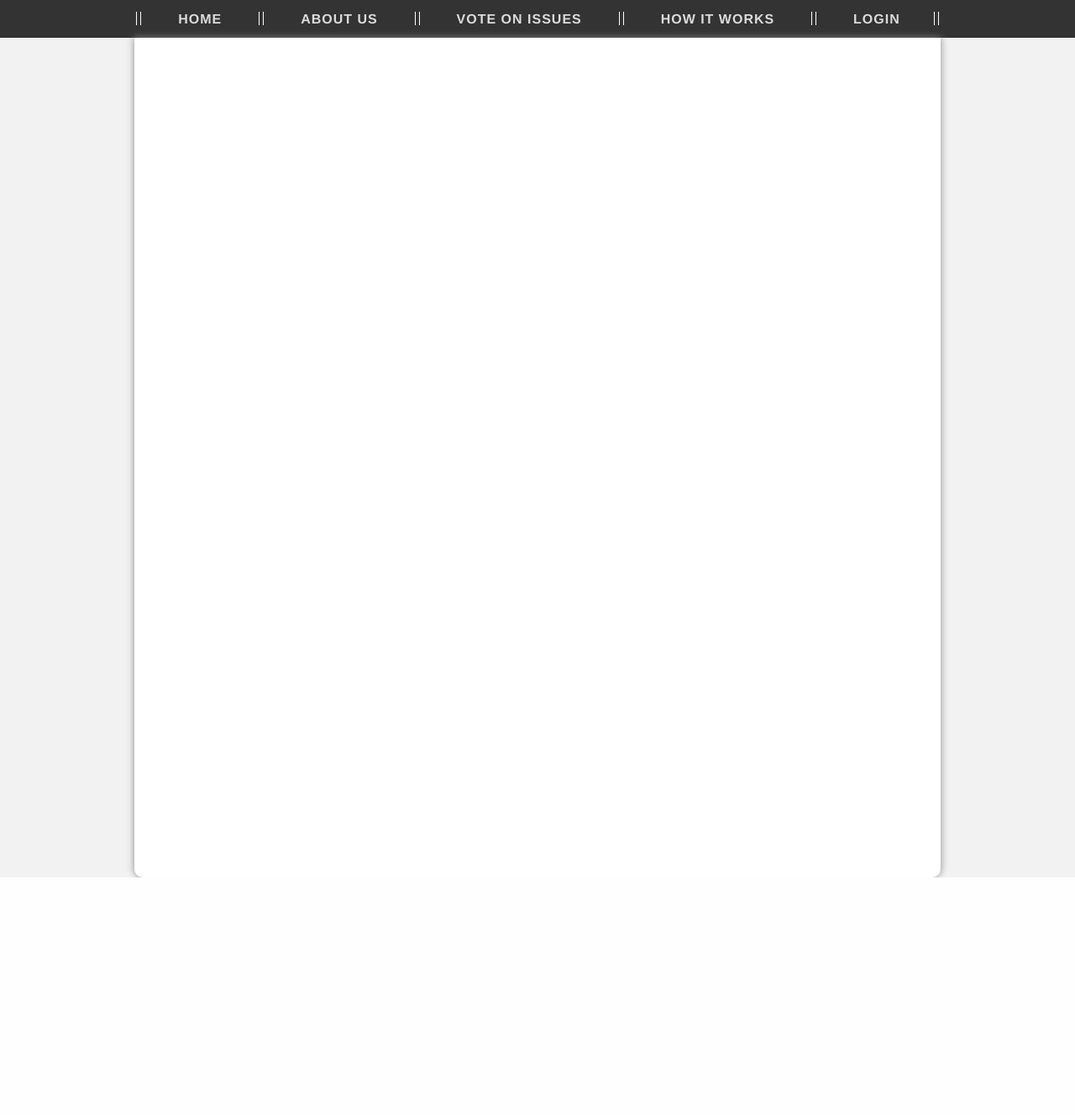
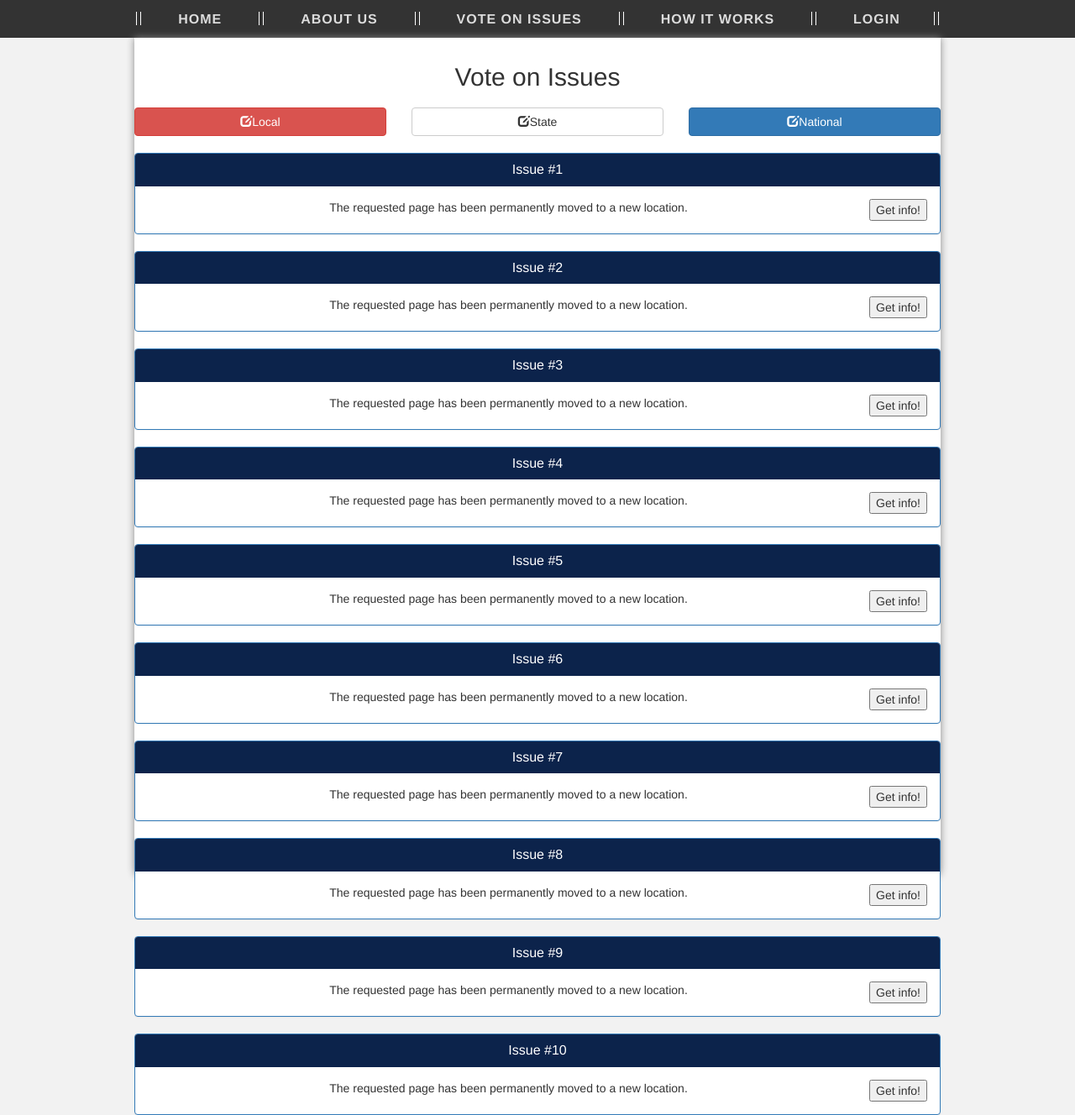
Before and after one commit to pjs33/HackArizona, a PHP site: page /HackArizona/issue_voting.php in a window 1280 px wide. Shown: the part 100-1428 px from the top of the page at 84% size. Before the commit the page ends 1145 px from the top, so only its background shows below. Run offline with PHP 8.4, Linux system fonts and the light colour scheme; some libraries are stand-ins or nearby versions.

Commit message:
Added issue_voting and changed voting_view

```diff
--- a/issue_voting.php
+++ b/issue_voting.php
@@ -33,7 +33,7 @@
       border-radius: 0px 0px 10px 10px;
       background: white;
       text-align: center;
-      padding-top: 30px;
+      padding-top: 10px;
     }
 
     body {
@@ -81,6 +81,14 @@
       height: 50px;
     }
 
+    #votingHeader {
+      margin-bottom: 20px;
+    }
+
+    #buttonContainer {
+      margin-bottom: 20px;
+    }
+
 
   </style>
 
@@ -91,6 +99,105 @@
     ?>
 
     <div id="bodyContent">
+      <h2 id="votingHeader">
+        Vote on Issues
+      </h2>
+
+      <div id="buttonContainer">
+
+        <div class="row">
+          <div id="localIssues" class="col-sm-4">
+            <a type="button" class="btn btn-danger btn-block"><span class="glyphicon glyphicon-edit"></span>Local</a>
+            <span id="localCaret" style="color: #d9534f; font-size: 20pt; display: none;" class="glyphicon glyphicon-triangle-top" aria-hidden="true"></span>
+          </div>
+          <div id="stateIssues" class="col-sm-4">
+             <a type="button" class="btn btn-default btn-block"><span class="glyphicon glyphicon-edit"></span>State</a>
+             <span id="stateCaret" style="color: black; font-size: 20pt; display: none;" class="glyphicon glyphicon-triangle-top" aria-hidden="true"></span>
+          </div>
+          <div id="nationalIssues" class="col-sm-4">
+            <a type="button" class="btn btn-primary btn-block"><span class="glyphicon glyphicon-edit"></span>National</a>
+            <span id="nationalCaret" style="color: #337ab7; font-size: 20pt; display: none;" class="glyphicon glyphicon-triangle-top" aria-hidden="true"></span>
+          </div>
+        </div>
+      </div>
+      <!-- END COLUMN BUTTONS -->
+
+      <div id="listOfIssues">
+
+        <div class="panel panel-primary">
+            <div class="panel-heading" style="background-color: #0c234b;border-color: #0c234b;">
+                <h3 class="panel-title">Issue #1</h3>
+            </div>
+            <div class="panel-body">The requested page has been permanently moved to a new location. <button style="float: right;">Get info!</button></div>
+
+        </div>
+
+        <div class="panel panel-primary">
+            <div class="panel-heading" style="background-color: #0c234b;border-color: #0c234b;">
+                <h3 class="panel-title">Issue #2</h3>
+            </div>
+            <div class="panel-body">The requested page has been permanently moved to a new location. <button style="float: right;">Get info!</button></div>
+        </div>
+
+        <div class="panel panel-primary">
+            <div class="panel-heading" style="background-color: #0c234b;border-color: #0c234b;">
+                <h3 class="panel-title">Issue #3</h3>
+            </div>
+            <div class="panel-body">The requested page has been permanently moved to a new location. <button style="float: right;">Get info!</button></div>
+        </div>
+
+        <div class="panel panel-primary">
+            <div class="panel-heading" style="background-color: #0c234b;border-color: #0c234b;">
+                <h3 class="panel-title">Issue #4</h3>
+            </div>
+            <div class="panel-body">The requested page has been permanently moved to a new location. <button style="float: right;">Get info!</button></div>
+        </div>
+
+        <div class="panel panel-primary">
+            <div class="panel-heading" style="background-color: #0c234b;border-color: #0c234b;">
+                <h3 class="panel-title">Issue #5</h3>
+            </div>
+            <div class="panel-body">The requested page has been permanently moved to a new location. <button style="float: right;">Get info!</button></div>
+        </div>
+
+        <div class="panel panel-primary">
+            <div class="panel-heading" style="background-color: #0c234b;border-color: #0c234b;">
+                <h3 class="panel-title">Issue #6</h3>
+            </div>
+            <div class="panel-body">The requested page has been permanently moved to a new location. <button style="float: right;">Get info!</button></div>
+        </div>
+
+        <div class="panel panel-primary">
+            <div class="panel-heading" style="background-color: #0c234b;border-color: #0c234b;">
+                <h3 class="panel-title">Issue #7</h3>
+            </div>
+            <div class="panel-body">The requested page has been permanently moved to a new location. <button style="float: right;">Get info!</button></div>
+        </div>
+
+        <div class="panel panel-primary">
+            <div class="panel-heading" style="background-color: #0c234b;border-color: #0c234b;">
+                <h3 class="panel-title">Issue #8</h3>
+            </div>
+            <div class="panel-body">The requested page has been permanently moved to a new location. <button style="float: right;">Get info!</button></div>
+        </div>
+
+        <div class="panel panel-primary">
+            <div class="panel-heading" style="background-color: #0c234b;border-color: #0c234b;">
+                <h3 class="panel-title">Issue #9</h3>
+            </div>
+            <div class="panel-body">The requested page has been permanently moved to a new location. <button style="float: right;">Get info!</button></div>
+        </div>
+
+        <div class="panel panel-primary">
+            <div class="panel-heading" style="background-color: #0c234b;border-color: #0c234b;">
+                <h3 class="panel-title">Issue #10</h3>
+            </div>
+            <div class="panel-body">The requested page has been permanently moved to a new location. <button style="float: right;">Get info!</button></div>
+        </div>
+
+      </div>
+
+
 
     </div> <!--bodyContent End-->
 
--- a/view_components/navbar.php
+++ b/view_components/navbar.php
@@ -42,7 +42,7 @@
 #nav-bar {
   margin-right: auto;
   margin-left: auto;
-  min-width: 900px;
+  min-width: 960px;
 }
 
 .nav-bar-link {
--- a/voting_view.php
+++ b/voting_view.php
@@ -138,6 +138,5 @@
           </div>
         </div> <!--topInfo end-->
       </div> <!--bodyContent end-->
-
   </body>
 </html>
```
